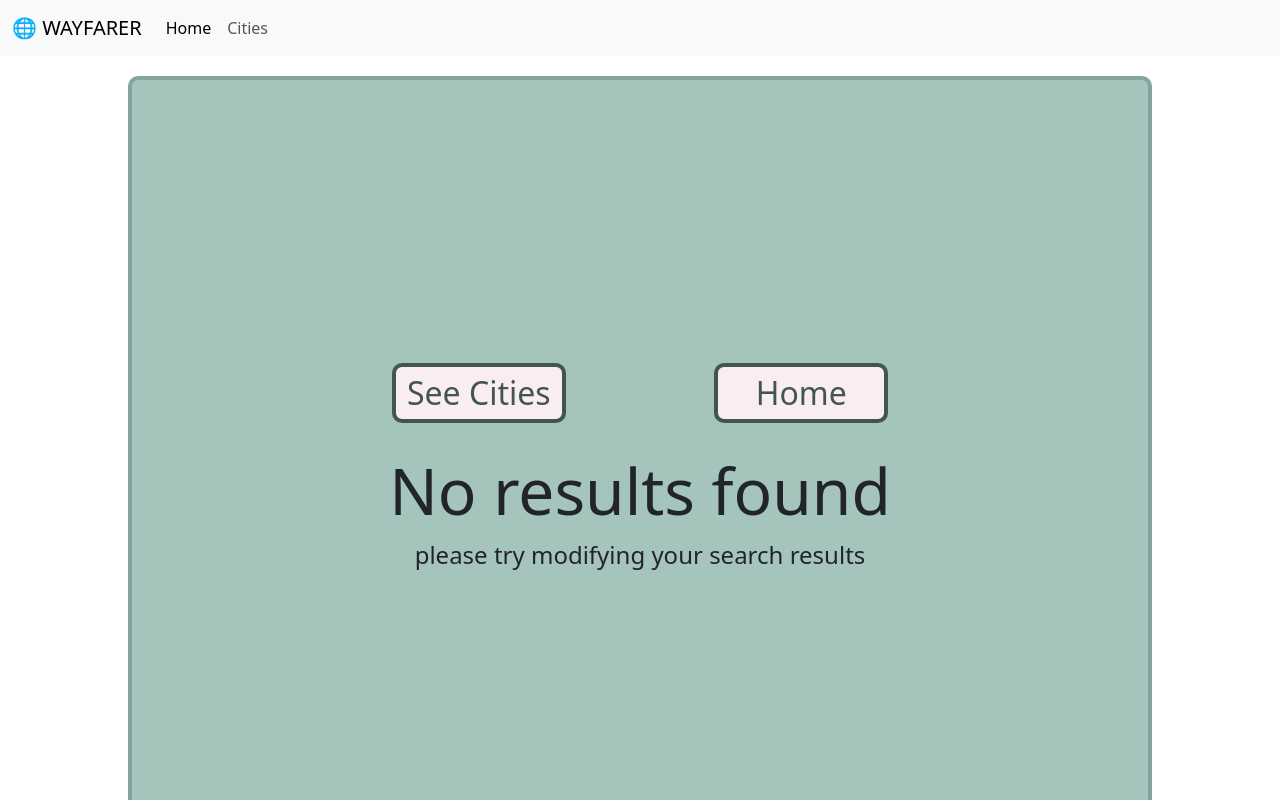
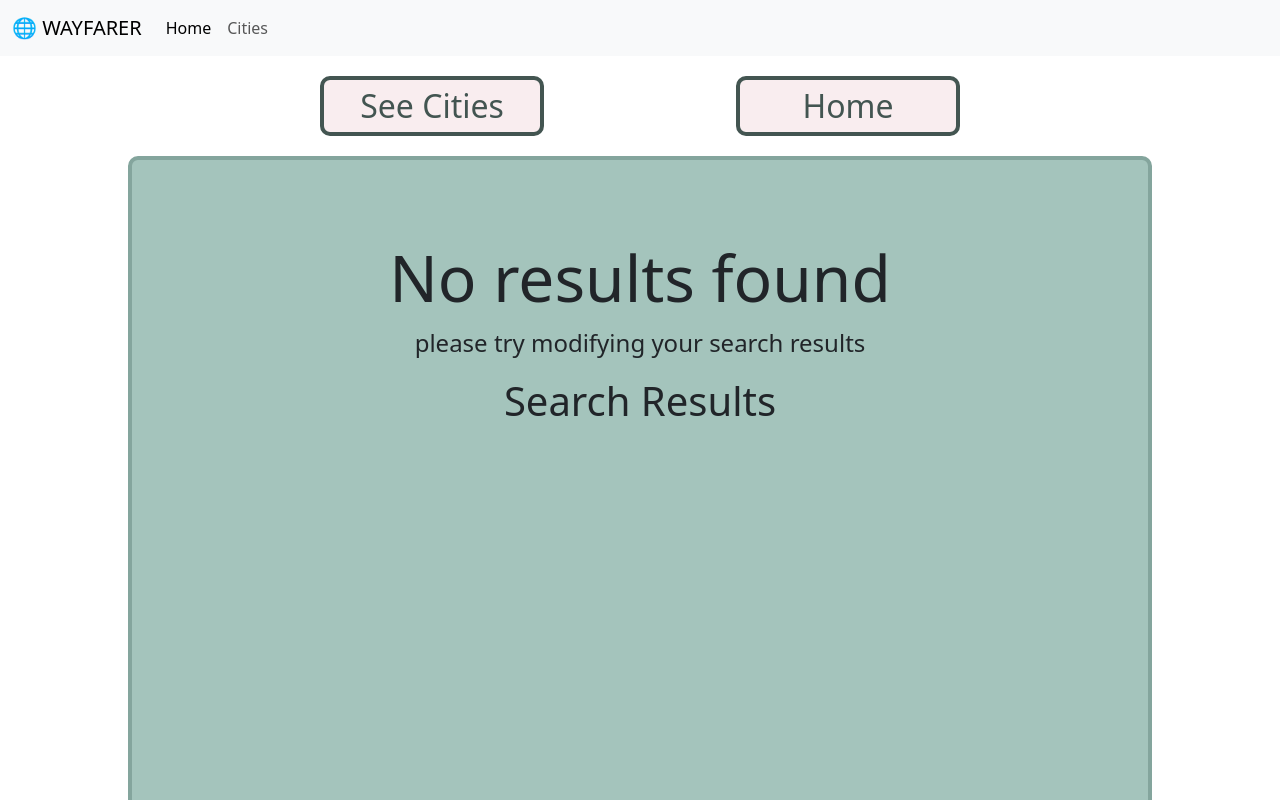
Before and after one commit to woodsdeshe/wayfarer, an Angular app: page /allposts in a window 1280 px wide. Shown: the top 800 px of the page. Built offline with nearby package versions, Linux system fonts and the light colour scheme.

Commit message:
added last minute css to posts

```diff
--- a/src/app/app.module.ts
+++ b/src/app/app.module.ts
@@ -12,8 +12,9 @@ import { NgbModule } from '@ng-bootstrap/ng-bootstrap';
 import { DisplaycityComponent } from './displaycity/displaycity.component';
 import { CityRoutesModule } from './cities/city.routing.module';
 import { ShowPageComponent } from './show-page/show-page.component';
-import { FormsModule } from '@angular/forms';
+import { FormControl, FormsModule, ReactiveFormsModule  } from '@angular/forms';
 import { PostsComponent } from './posts/posts.component';
+
 
 @NgModule({
   declarations: [
--- a/src/app/cities/cities.ts
+++ b/src/app/cities/cities.ts
@@ -93,12 +93,14 @@ export const cities: Cities[] = [
     img: '../../assets/images/amflag.png',
     post: [
       {
+        id: 1,
         title: 'Stays',
         author: 'John Doe',
         description:
           'Hotel TwentySeven. The Dam Square, overlooking the eminent monument and the Royal Palace. Not a single detail has gone unnoticed',
       },
       {
+        id: 2,
         title: 'Food',
         author: 'John Doe',
         description: 'Restaurant Klein BREDA, known for their cozy feel, and comforting food',
--- a/src/app/header/header.component.ts
+++ b/src/app/header/header.component.ts
@@ -1,17 +1,19 @@
-import { Component, OnInit } from '@angular/core';
+import { Component } from '@angular/core';
 import { cities } from '../cities/cities';
 import { Router } from '@angular/router';
 import { DataService } from '../data.service';
+import { FormControl } from '@angular/forms';
 
 @Component({
   selector: 'app-header',
   templateUrl: './header.component.html',
-  styleUrls: ['./header.component.css'],
+  styleUrls: ['./header.component.css']
 })
 export class HeaderComponent{
   keyword: string='';
   arrayOfPosts: any[]= [];
   cities = cities;
+
   constructor(private route: Router, private dataService: DataService){}
   canSeeSearch: boolean = false;
   toggleSearchBar(): void {
--- a/src/app/posts/posts.component.css
+++ b/src/app/posts/posts.component.css
@@ -1,3 +1,10 @@
+.link-container{
+  display:flex;
+  margin: 0 auto;
+  width:100%;
+  justify-content: center;
+  margin-top:20px;
+}
 .container{
     width:80vw;
     height:100vh;
@@ -6,11 +13,10 @@
     flex-direction: column;
     align-items: center;
     text-align: center;
-    justify-content: center;
     border-radius: 10px;
     border: 4px solid #84a59d;
     background-color: #a4c4bc;
-
+    padding-top:50px;
 }
 .no-posts > h6{
     margin-top:30px;
--- a/src/app/posts/posts.component.html
+++ b/src/app/posts/posts.component.html
@@ -1,12 +1,15 @@
+<div class="link-container">
+<div class="links">
+    <a routerLink="/cities">See Cities</a>
+    <a routerLink="/">Home</a>
+</div>
+</div>
 <div class="container">
-    <div class="links">
-        <a routerLink="/cities">See Cities</a>
-        <a routerLink="/">Home</a>
-    </div>
     <div class="no-posts" *ngIf="!receivedData" >
         <h6>No results found</h6>
         <p>please try modifying your search results</p>
     </div>
+    <h1>Search Results</h1>
     <div class="postcard" *ngFor="let data of receivedData">
         <div class="post-image">  🚩</div>
         <div class="card-body post">
```
Also changed, not shown: src/app/posts/posts.component.ts (+4 -5 lines).
